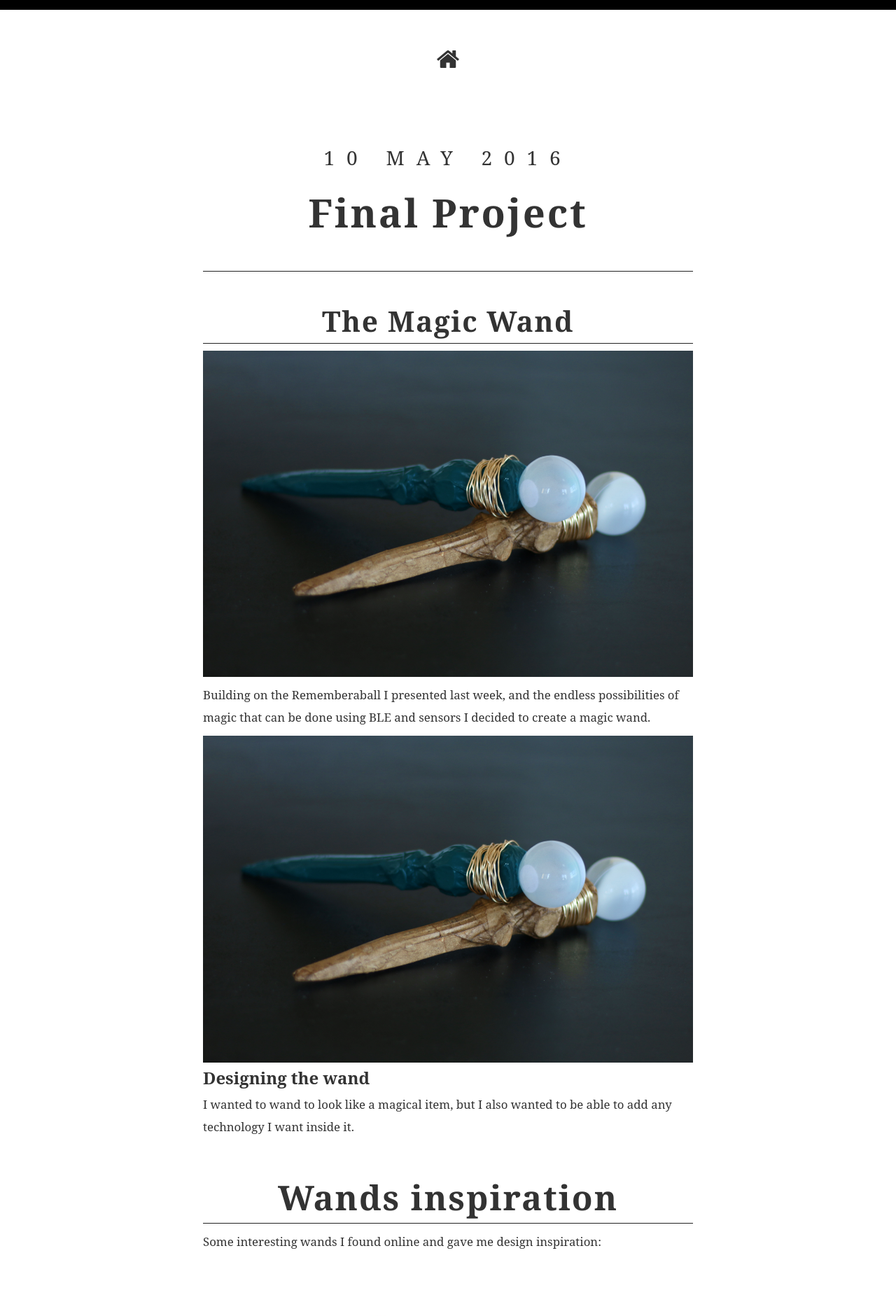
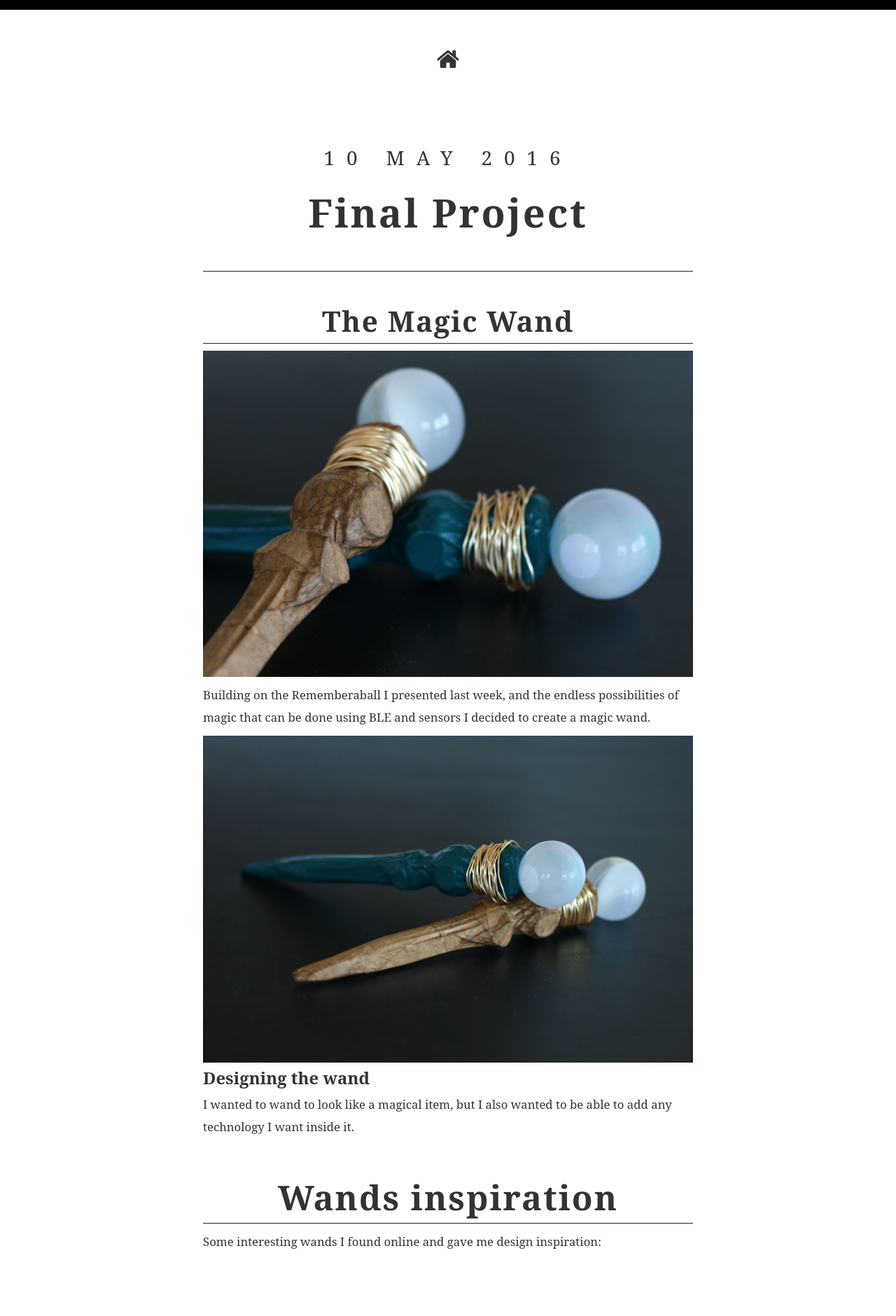
Before and after one commit to jasrub/indistinguishableFrom-MAS.s65, a Jekyll site: the page built from _posts/2016-05-10-final.md, in a window 1280 px wide. Shown: the top 1880 px of the page at 70% size. Built offline with Jekyll 4.4.1, drawn with Linux system fonts in a browser that asks for light colours; some web fonts are replaced.

Commit message:
fix images

```diff
--- a/_posts/2016-05-10-final.md
+++ b/_posts/2016-05-10-final.md
@@ -5,7 +5,7 @@ description: The Magic Wand
 assignment_number: 7
 ---
 
-![wand]({{site.baseurl}}/img/final/wands.jpg)
+![wand]({{site.baseurl}}/img/final/wands3.jpg)
 
 
 Building on the Rememberaball I presented last week, and the endless possibilities of magic that can be done using BLE and sensors I decided to create a magic wand.
@@ -55,7 +57,7 @@ The lantern was perfect for my wand. It has a magical look and since it's contro
 
 I had to write to code to search for it, connect to it and send messages to it. I used the Node.js [noble](https://github.com/sandeepmistry/noble) module for that.
 
-![lantern]({{site.baseurl}}/img/final/lantern.jpg)
+![lantern]({{site.baseurl}}/img/final/ lantern.jpg)
 
 
 ### Programming the System
```
Also changed, not shown: other parts of _posts/2016-05-10-final.md (+2 -0 lines), img/final/blue_bean.jpg (added).
